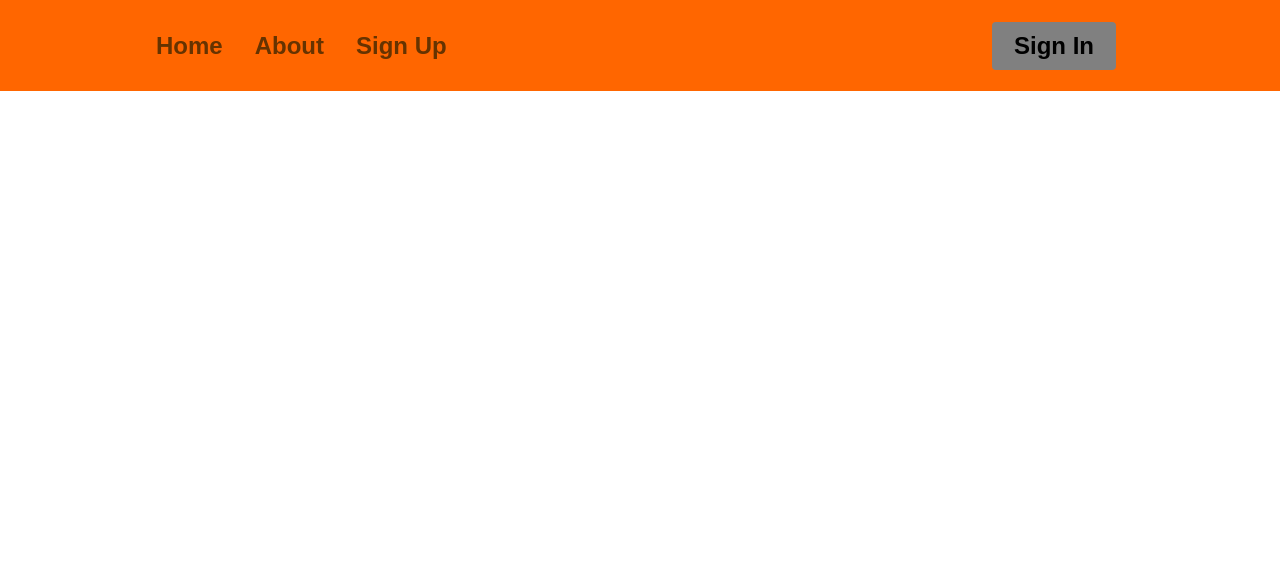
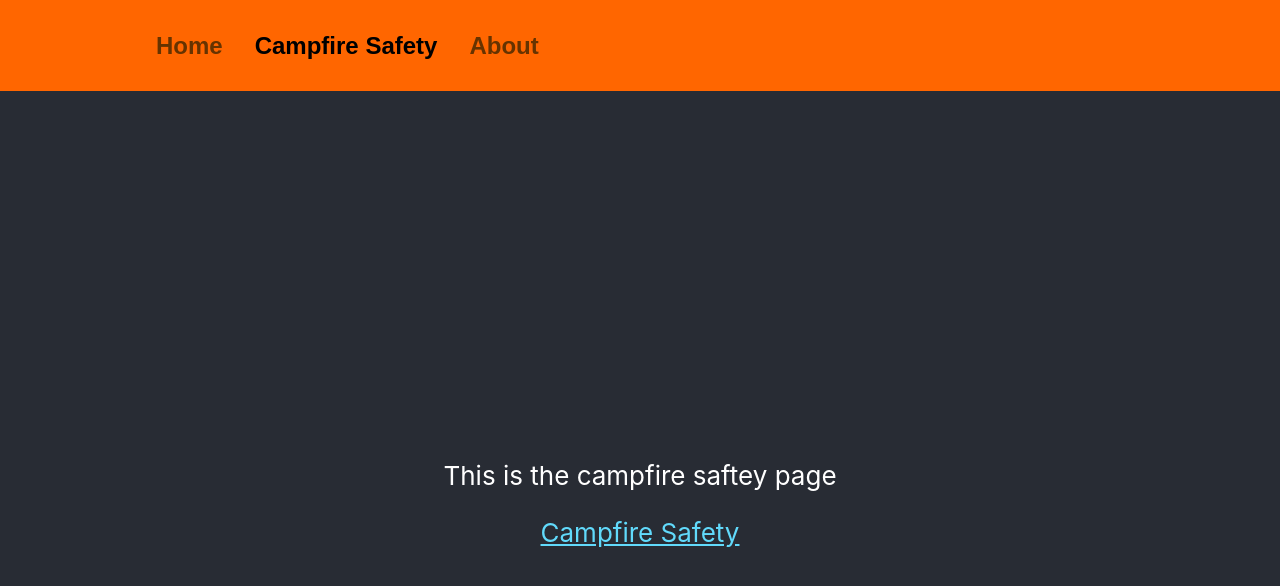
Before and after one commit to jrbyers/CampfireStories, a React (Create React App) app in the folder frontend/campfire-stories-react/: page /campfireSafety in a window 1280 px wide. Shown: the top 586 px of the page. Built offline with nearby package versions, Linux system fonts and the light colour scheme.

Commit message:
campfire safety page

```diff
--- a/frontend/campfire-stories-react/package.json
+++ b/frontend/campfire-stories-react/package.json
@@ -11,6 +11,7 @@
     "react": "^18.2.0",
     "react-dom": "^18.2.0",
     "react-icons": "^4.7.1",
+    "react-promise-tracker": "^2.1.1",
     "react-router-dom": "^6.8.0",
     "react-scripts": "5.0.1",
     "styled-components": "^5.3.6",
--- a/frontend/campfire-stories-react/src/App.js
+++ b/frontend/campfire-stories-react/src/App.js
@@ -5,6 +5,7 @@ import Navbar from './components/navbar';
 import { BrowserRouter as Router, Routes, Route } from 'react-router-dom';
 import About from './navbarPages/about';
 import Home from './navbarPages/home';
+import CampfireSafety from './navbarPages/campfireSafety';
 
 
 function App() {
@@ -15,6 +16,7 @@ function App() {
         <Routes>
             <Route path='/' element={<Home />} exact />
             <Route path='/home' element={<Home />} exact />
+            <Route path='/campfireSafety' element={<CampfireSafety />} exact />
             <Route path='/about' element={<About />} exact />
 
         </Routes>
--- a/frontend/campfire-stories-react/src/components/navbar/index.js
+++ b/frontend/campfire-stories-react/src/components/navbar/index.js
@@ -23,18 +23,13 @@ const Navbar = () => {
                     <NavLink to='/home' activeStyle>
                         Home
                     </NavLink>
+                    <NavLink to='/CampfireSafety' activeStyle>
+                        Campfire Safety
+                    </NavLink>
                     <NavLink to='/about' activeStyle>
                         About
                     </NavLink>
-                    <NavLink to='/sign-up' activeStyle>
-                        Sign Up
-                    </NavLink>
-                    {/* Second Nav */}
-                    {/* <NavBtnLink to='/sign-in'>Sign In</NavBtnLink> */}
                 </NavMenu>
-                <NavBtn>
-                    <NavBtnLink to='/signin'>Sign In</NavBtnLink>
-                </NavBtn>
             </Nav>
         </>
     );
--- /dev/null
+++ b/frontend/campfire-stories-react/src/navbarPages/campfireSafety.js
@@ -0,0 +1,30 @@
+import React, {useState} from 'react';
+import logo from '../logo.svg';
+
+
+function About() {
+
+    return (
+        <div className="App">
+            <header className="App-header">
+
+
+                <p>
+                    This is the campfire saftey page
+                </p>
+
+
+                <a
+                    className="App-link"
+                    href="https://reactjs.org"
+                    target="_blank"
+                    rel="noopener noreferrer"
+                >
+                    Campfire Safety
+                </a>
+            </header>
+        </div>
+    );
+}
+
+export default About;
--- a/frontend/campfire-stories-react/src/navbarPages/home.js
+++ b/frontend/campfire-stories-react/src/navbarPages/home.js
@@ -5,6 +5,7 @@ import mygif from '../campfire.gif'
 import background2 from '../eveningbackground.png'
 import styled from 'styled-components';
 import scroll from '../pixelscroll3.png'
+import { usePromiseTracker } from "react-promise-tracker";
 
 const Background = styled.div`
   width: 100vw;  /* think these two say the size of the background relative to the page 100 = 100 percent of the background to 100 percent of the page */
@@ -48,6 +49,14 @@ const TextBub = styled.div`
   box-sizing: border-box;
   overflow-y: auto;
 `;
+
+const LoadingIndicator = props => {
+    const { promiseInProgress } = usePromiseTracker();
+
+    return (
+     <h1>Hey some async call in progress ! </h1>
+    );
+}
 
 function GenerateStory(prompt, setStory,loadbool,setLoadBool) {
     setStory("")
```
Also changed, not shown: 1 other file (tests, documents, lock files or other folders).
